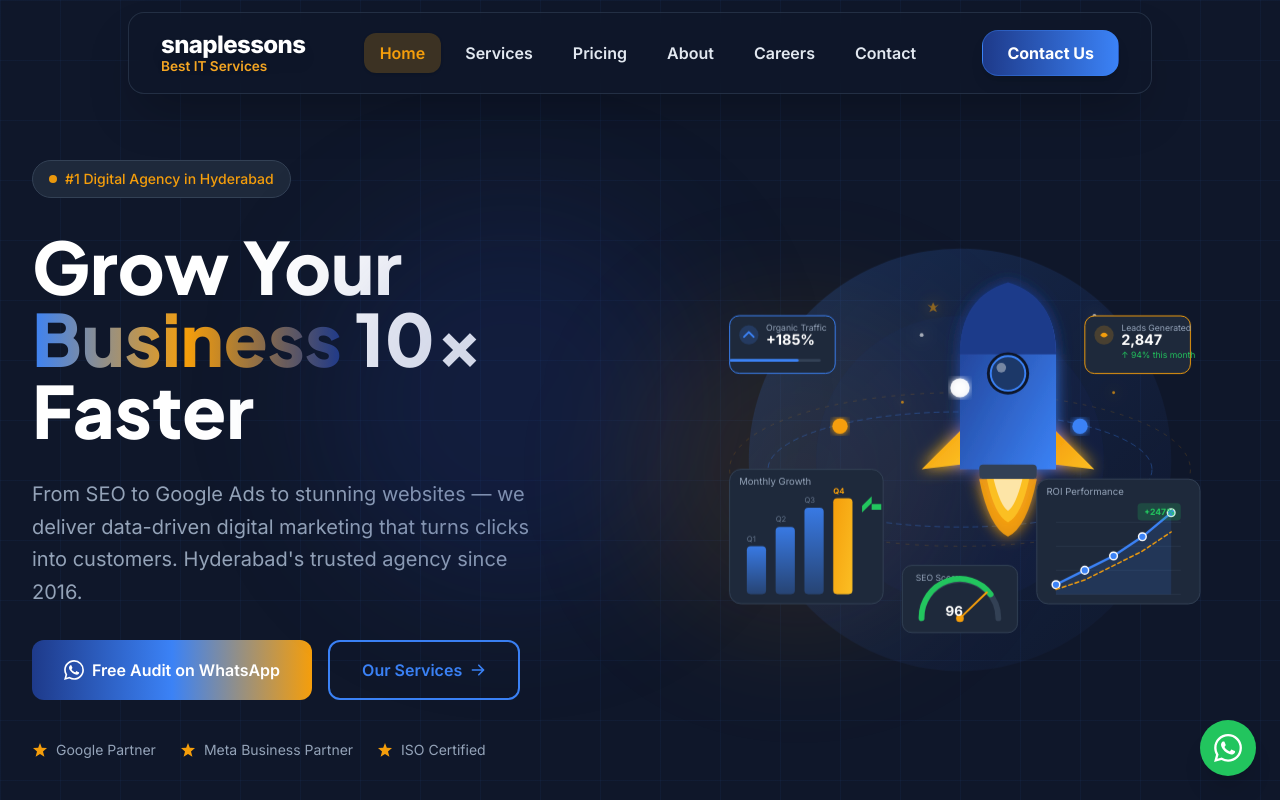
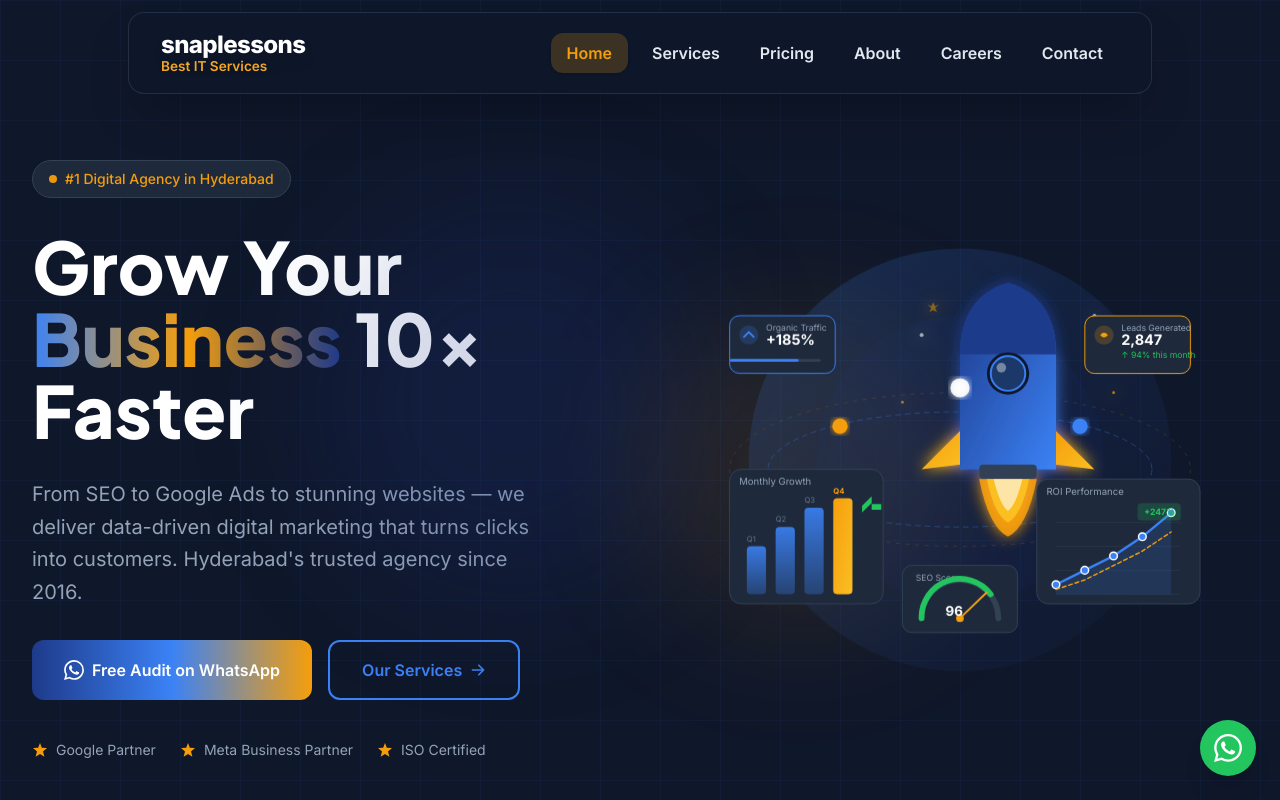
Before and after one commit to satyadigital7-tech/snaplessons, a Next.js app: page / in a window 1280 px wide. Shown: the top 800 px of the page. Built offline with nearby package versions, Linux system fonts and the light colour scheme.

Commit message:
Remove Contact Us CTA button from desktop navbar

```diff
--- a/components/Navbar.tsx
+++ b/components/Navbar.tsx
@@ -65,15 +65,7 @@
                             ))}
                         </div>
 
-                        {/* Desktop CTA */}
-                        <div className="hidden md:flex items-center gap-3 ml-4">
-                            <Link
-                                href="/contact"
-                                className="px-6 py-2.5 bg-gradient-to-r from-primary to-accent text-white text-base font-bold rounded-2xl hover:opacity-90 hover:scale-105 transition-all duration-200 shadow-lg border border-accent/40"
-                            >
-                                Contact Us
-                            </Link>
-                        </div>
+
 
                         {/* Mobile Hamburger */}
                         <button
```
